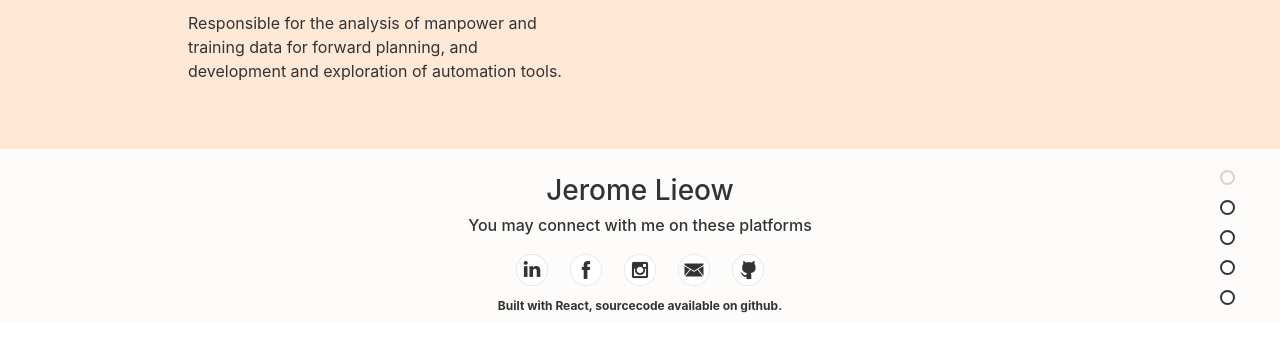
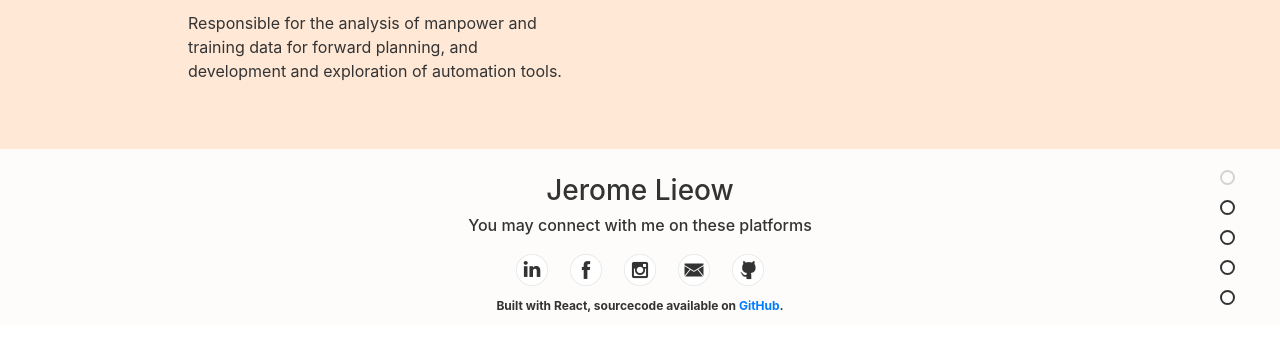
Before and after one commit to jlieow/jeromelieow-website-resume, a React (Create React App) app: page / in a window 1280 px wide. Shown: the part 2510-2862 px from the top of the page. Built offline with nearby package versions, Linux system fonts and the light colour scheme.

Commit message:
Updated Contacts

```diff
--- a/src/components/Contact.js
+++ b/src/components/Contact.js
@@ -81,7 +81,13 @@ class Contact extends Component {
             </table>
           </div>
           <p style={{ margin: 0, paddingTOp: "20px", fontSize: "12px" }}>
-            <b>Built with React, sourcecode available on github.</b>
+            <b>
+              Built with React, sourcecode available on{" "}
+              <a href="https://github.com/jlieow/jeromelieow-website-resume">
+                GitHub
+              </a>
+              .
+            </b>
           </p>
         </div>
       </Styles>
```
